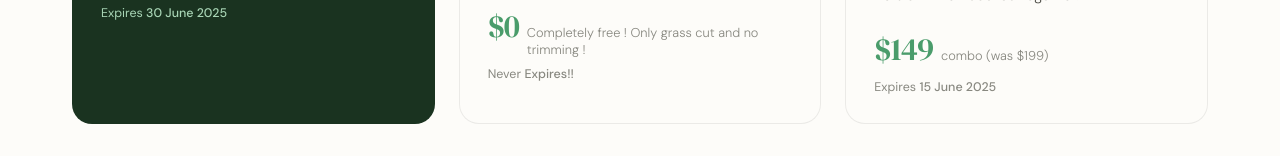
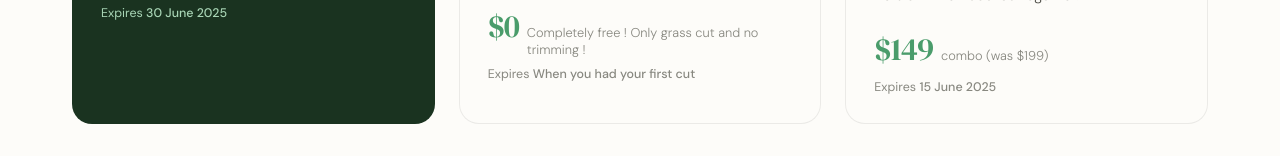
Before and after one commit to heroness9/email.promos, a website: page index.html in a window 1280 px wide. Shown: the part 1167-1323 px from the top of the page. Drawn offline with Linux system fonts and the light colour scheme.

Commit message:
Update index.html

```diff
--- a/index.html
+++ b/index.html
@@ -454,7 +454,7 @@
           <div class="deal-price">$0</div>
           <div class="deal-price-note">Completely free ! Only grass cut and no trimming !</div>
         </div>
-        <div class="deal-expiry">Never <strong>Expires!!</strong></div>
+        <div class="deal-expiry">Expires <strong>When you had your first cut</strong></div>
       </div>
 
       <!-- DEAL 3 -->
```
